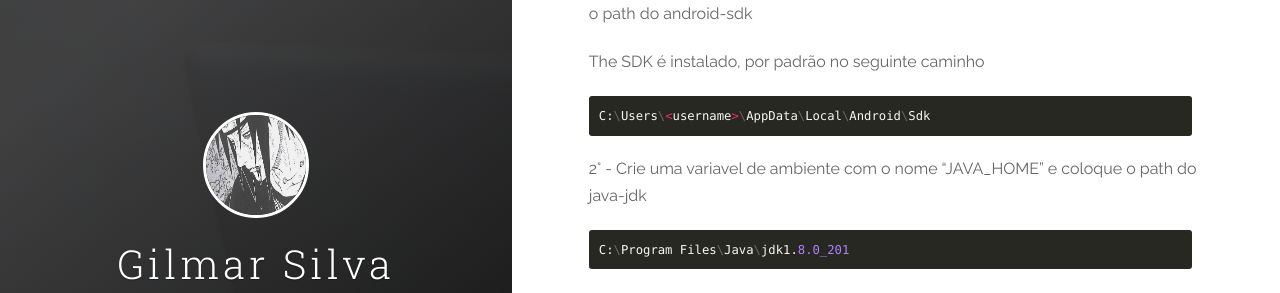
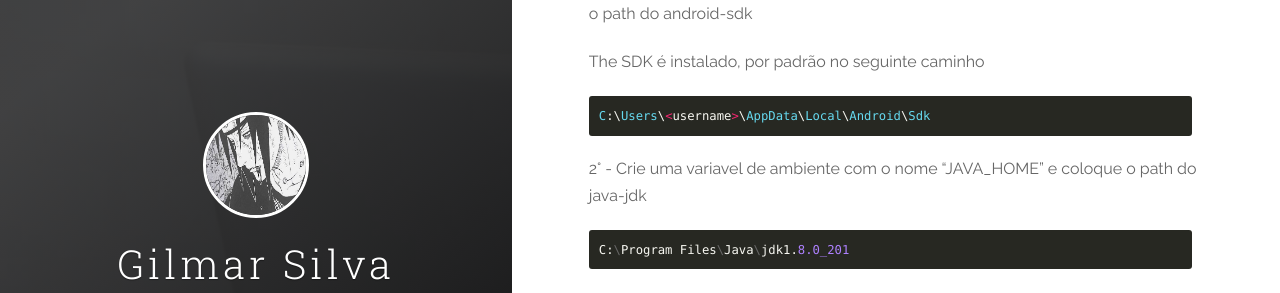
Before and after one commit to k13w/heavenh.github.io, a Jekyll site: the page built from _posts/2019-02-24-react-native-configurando-ambiente.md, in a window 1280 px wide and 900 px high, scrolled down 511 px. Shown: the part 151-444 px from the top of the window. Built offline with Jekyll 4.4.1, drawn with Linux system fonts in a browser that asks for light colours; nearby versions of some CDN libraries.

Commit message:
:diamonds:

````diff
--- a/_posts/2019-02-24-react-native-configurando-ambiente.md
+++ b/_posts/2019-02-24-react-native-configurando-ambiente.md
@@ -20,7 +20,7 @@ Configurando variaveis de ambiente:
 
 The SDK é instalado, por padrão no seguinte caminho
 
-``` python
+``` ruby
 C:\Users\<username>\AppData\Local\Android\Sdk
 ```
 
@@ -55,7 +55,7 @@ npm install -g react-native-cli
 ```
 
 Agora vamos criar nosso projeto:
-``` perl
+``` javascript
 react-native init moon
 cd react-native init moon
 react-native run-android
````
